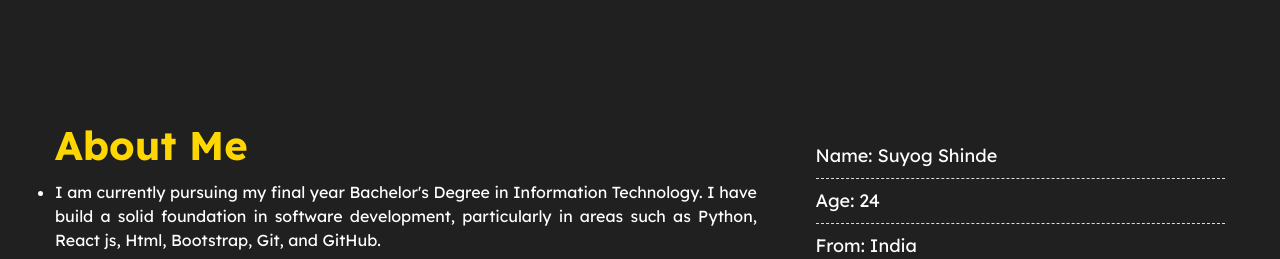
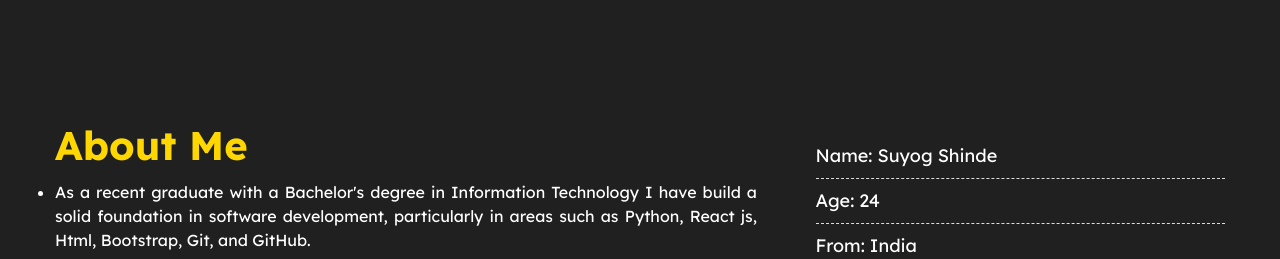
Before and after one commit to Shinde-Suyog/Portfolio-Website, a plain HTML site: page index.html in a window 1280 px wide. Shown: the part 504-763 px from the top of the page. Drawn offline with nearby package versions, Linux system fonts and the light colour scheme.

Commit message:
Update index.html

```diff
--- a/index.html
+++ b/index.html
@@ -71,7 +71,7 @@
                 <div class="about-content">
                     <h4>About Me</h4>
                     <ul>
-                      <li>I am currently pursuing my final year Bachelor's Degree in Information Technology. I have build a solid foundation in software development, particularly in areas such as Python, React js, Html, Bootstrap, Git, and GitHub.</li>
+                      <li>As a recent graduate with a Bachelor's degree in Information  Technology I have build a solid foundation in software development, particularly in areas such as Python, React js, Html, Bootstrap, Git, and GitHub.</li>
                       <li> My expertise in these areas allows me to approach projects with confidence and deliver high-quality results. I have a strong belief in the value of continuous learning and staying adaptable in the ever-evolving world of software engineering.</li>
                       <li> I actively seek out opportunities to expand my knowledge and skills, embracing new technologies and approaches. Feel free to explore my work and get in touch if you have any opportunities to collaborate. </li>
                     </ul>
```
